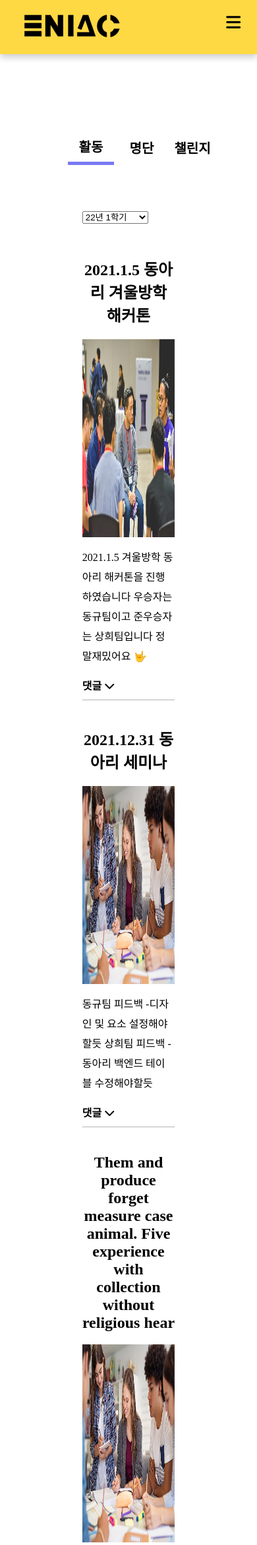
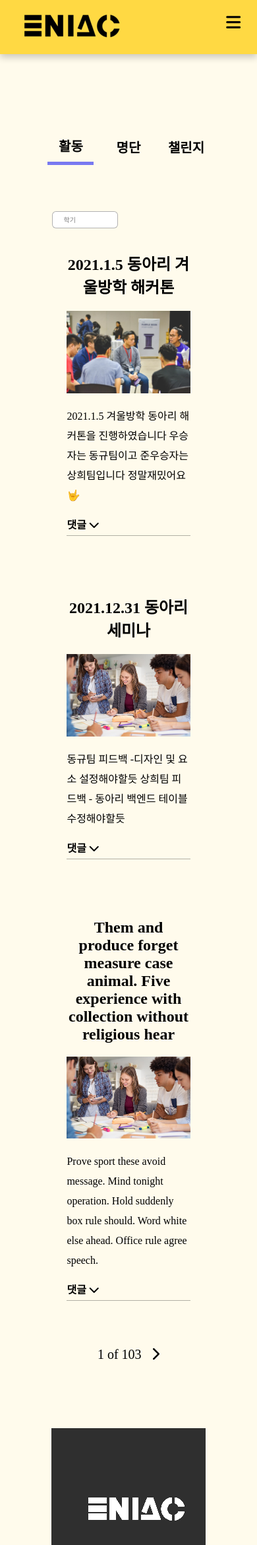
Before and after one commit to sanghee01/eniac-website, a Django app: page /activity in a window 390 px wide. Shown: the top 2341 px of the page at 66% size. Run offline with Django 3.2, Linux system fonts and the light colour scheme; data comes from the database, SQL or seed files in the repository; some libraries are stand-ins or nearby versions; some web fonts are replaced.

Commit message:
[feat] 활동 페이지 반응형 완성

```diff
--- a/static/css/activities/act-cont.css
+++ b/static/css/activities/act-cont.css
@@ -1,5 +1,6 @@
-body {
-  height: 100%;
+.activity-cont {
+  width: 100%;
+  margin-bottom: 50px;
 }
 
 .activity-main__wrap {
@@ -25,21 +26,17 @@ body {
 }
 
 .activity__cont-wrap {
+  border-radius: 10px;
   display: flex;
   flex-direction: column;
-  align-items: flex-start;
+  align-items: center;
   width: 100%;
 }
 
-.activity__dropdown {
-  width: 100px;
-  margin-bottom: 30px;
-}
-
 .activity__img {
+  text-align: center;
   width: 100%;
   height: 100%;
-  height: 300px;
   background-size: cover;
   background-position: center;
 }
@@ -50,6 +47,7 @@ body {
 }
 
 .activity__comment-tog {
+  display: block;
   width: 100%;
   border-bottom: 1px solid rgba(1, 1, 1, 0.3);
   padding-bottom: 10px;
@@ -60,6 +58,7 @@ body {
 
 .activity__comment {
   display: none;
+  padding: 0;
 }
 
 .activity__comment.show {
@@ -82,5 +81,40 @@ li {
 
 .activity__comment-name {
   border-right: 1px solid rgba(1, 1, 1, 0.3);
+  padding-right: 10px;
   margin-right: 5px;
 }
+
+.activity__comment-input {
+  width: 100%;
+  height: 40px;
+  border: 2px solid rgba(0, 0, 0, 0.2);
+  margin: auto;
+  display: flex;
+  margin-bottom: 20px;
+}
+.activity__comment-input input {
+  width: 93%;
+  border: none;
+  padding-left: 10px;
+}
+.activity__comment-input input:focus {
+  outline: none;
+}
+
+.activity__comment-input button {
+  width: 7%;
+  background-color: rgba(0, 0, 0, 0.2);
+  font-size: 13px;
+}
+
+@media screen and (max-width: 1100px) {
+  .activity-main {
+    width: 80%;
+  }
+  .activity__comment-input input{
+    width: 87%;
+  }
+  .activity__comment-input button{
+    width: 13%;
+}
--- a/static/css/activities/act-tab.css
+++ b/static/css/activities/act-tab.css
@@ -19,10 +19,11 @@
 .tab-menu__list a {
   text-decoration: none;
   color: black;
+  padding-bottom: 5px;
 }
 
 .tab-menu__list {
-  margin-right: 5%;
+  margin: 0 2.5%;
 }
 
 .tab-menu__btn {
--- a/static/css/activities/activity-content.css
+++ b/static/css/activities/activity-content.css
@@ -14,7 +14,6 @@
 .activity__pageparent {
   display: flex;
   justify-content: center;
-  margin-top: 100px;
 }
 
 .activity-page {
--- a/static/css/activities/activity.css
+++ /dev/null
@@ -1,21 +0,0 @@
-* {
-  box-sizing: border-box;
-}
-
-body {
-}
-
-#recommend-bg {
-  width: 100vw;
-  height: 200%;
-  position: absolute;
-  top: 0;
-  z-index: -999;
-}
-
-#act-bg {
-  width: 100vw;
-  position: absolute;
-  top: 0;
-  z-index: -999;
-}
--- a/static/css/activities/dropdown.css
+++ b/static/css/activities/dropdown.css
@@ -18,17 +18,18 @@ button {
   position: relative;
   z-index: 1;
   width: 100px;
-  margin-bottom: 8px;
+  margin-bottom: 15px;
+  left: -43%;
 }
 
 .dropdown-toggle {
   width: 100%;
-  height: 35px;
+  height: 26px;
   padding: 0 16px;
-  line-height: 31px;
-  color: rgba(133, 136, 150, 0.5);
+  line-height: 26px;
+  color: rgba(0, 0, 0, 0.5);
   text-align: left;
-  border: 1px solid rgba(224, 226, 231, 0.75);
+  border: 1px solid rgba(0, 0, 0, 0.3);
   border-radius: 6px;
   transition: border-color 100ms ease-in;
 }
@@ -42,7 +43,7 @@ button {
   border-color: rgba(224, 226, 231, 1);
 }
 .dropdown-toggle:hover {
-  border-color: rgba(0, 0, 0, 0.4);
+  border-color: rgba(0, 0, 0, 0.7);
 }
 
 .dropdown-menu {
@@ -79,3 +80,9 @@ button {
 .dropdown-option:hover {
   background-color: #f8f9fa;
 }
+
+@media screen and (max-width: 800px) {
+  .dropdown {
+    left: -35%;
+  }
+}
--- a/static/css/challenges/challenge-content.css
+++ b/static/css/challenges/challenge-content.css
@@ -21,7 +21,7 @@
 }
 
 .challenge-content {
-  width: 100%;
+  width: 90%;
   margin-bottom: 60px;
 }
 
--- a/static/css/components/footer.css
+++ b/static/css/components/footer.css
@@ -28,6 +28,7 @@
 @media screen and (max-width: 1100px) {
   .footer {
     flex-direction: column;
+    padding: 100px 50px;
   }
   .footer__img {
     width: 100%;
--- a/static/css/components/status-bar.css
+++ b/static/css/components/status-bar.css
@@ -4,6 +4,7 @@
   box-sizing: border-box;
 }
 body {
+  background: #fffbec;
   margin: 0;
   min-height: 200vh;
 }
--- a/static/js/act-option.js
+++ /dev/null
@@ -1,8 +0,0 @@
-// 왜 찾을수없을가.. ?
-let Select = document.querySelector(".activity__dropdown");
-console.log(Select.dir);
-
-let text = Select.options[Select.selectedIndex].innerText;
-let value = Select.options[Select.selectedIndex].innerValue;
-console.log(text);
-console.log(value);
--- /dev/null
+++ b/static/js/dropdown.js
@@ -0,0 +1,23 @@
+const dropdown = document.querySelector(".dropdown");
+const toggleButton = document.querySelector(".dropdown-toggle");
+const dropdownMenu = document.querySelector(".dropdown-menu");
+const options = document.querySelectorAll(".dropdown-option");
+
+// 토글버튼 클릭-> 메뉴를 보여준다
+// 메뉴 max-height: 0
+// 메뉴.show -> 해지
+toggleButton.addEventListener("click", function () {
+  dropdownMenu.classList.toggle("show");
+});
+
+toggleButton.addEventListener("blur", function () {
+  dropdownMenu.classList.toggle("show");
+});
+
+options.forEach(function (item) {
+  item.addEventListener("click", function (e) {
+    const buttonLabel = e.currentTarget.textContent.trim();
+    toggleButton.textContent = buttonLabel;
+    toggleButton.classList.add("selected");
+  });
+});
--- a/templates/activities/activity.html
+++ b/templates/activities/activity.html
@@ -13,6 +13,7 @@
     <link rel="stylesheet" href="{% static 'css/activities/act-tab.css' %}" />
     <link rel="stylesheet" href="{% static 'css/activities/act-cont.css' %}" />
     <link rel="stylesheet" href="{% static 'css/activities/attend.css' %}" />
+    <link rel="stylesheet" href="{% static 'css/activities/dropdown.css' %}" />
 </head>
 
 
@@ -28,17 +29,42 @@
                     <main class="activity-main__wrap">
                         <div class="activity-main">
                         <section class="activity__cont-wrap">
-                            <select name="term" class="activity__dropdown">
-                <option value="1">22년 1학기</option>
-                <option value="2">22년 2학기</option>
-              </select> {% for activity in act.object_list %}
+                            <div class="dropdown">
+                                <button type="button" class="dropdown-toggle">
+                                  학기
+                                </button>
+
+                                <ul class="dropdown-menu">
+                                  <li class="dropdown-item">
+                                    <button type="button" value="1" class="dropdown-option">
+                                      22년도 1학기
+                                    </button>
+                                  </li>
+                                  <li class="dropdown-item">
+                                    <button type="button" value="2" class="dropdown-option">
+                                      22년도 2학기
+                                    </button>
+                                  </li>
+                                  <li class="dropdown-item">
+                                    <button type="button" value="3" class="dropdown-option">
+                                      23년도 1학기
+                                    </button>
+                                  </li>
+                                </ul>
+                              </div> {% for activity in act.object_list %}
+              <main class="activity-cont">
                             <h1 class="activity__title">{{activity.title}}</h1>
                             <img src="{{activity.get_photo_url}}" style="" class="activity__img" />
                             <p class="activity__content">
                                 {{activity.desc}}
                             </p>
+
                             <a class="activity__comment-tog">댓글 <i class="fas fa-chevron-down"></i></a>
                             <ul class="activity__comment">
+                                <div class="activity__comment-input">
+                                    <input type="text" placeholder="댓글을 입력하시오..."/>
+                                    <button>입력</button>
+                                </div>
                                 <li class="activity__comment-list">
                                     <span class="activity__comment-name">이상희</span>
                                     <span class="ctivity__comment-cont">알겠습니다. 다음 회의 때는 반영할게요.</span>
@@ -51,13 +77,13 @@
                                     <span class="activity__comment-name">홍길동</span>
                                     <span class="ctivity__comment-cont">이런거 이런거도 수정하면 좋을 것 같습니다</span>
                                 </li>
+
                             </ul>
+                        </main>
                             {% endfor %}
 
 
-                        </section>
-                        <section class="activity__comment">
-                        </section>
+
 
 
                         <!-- 페이지 -->
@@ -79,6 +105,8 @@
 
                             </div>
                         </div>
+                    </section>
+
                     </main>
                     {% include 'partials/footer.html' %}
                 </div>
@@ -91,10 +119,7 @@
                         <div class="activity-main">
 
                     <div class="attend__wrap">
-                        <select name="term" class="attend__dropdown" onchange="setValues()">
-              <option value="1">22년 1학기</option>
-              <option value="2">22년 2학기</option>
-            </select>
+
                         <table>
                             <thead>
                                 <tr>
@@ -170,6 +195,10 @@
                         </p>
                         <div class="activity__comment-tog">댓글 <i class="fas fa-chevron-down"></i></div>
                         <ul class="activity__comment">
+                            <div class="activity__comment-input">
+                                <input type="text" placeholder="댓글을 입력하시오..."/>
+                                <button>입력</button>
+                            </div>
                             <li class="activity__comment-list">
                                 <span class="activity__comment-name">이상희</span>
                                 <span class="activity__comment-cont">알겠습니다. 다음 회의 때는 반영할게요.</span>
@@ -201,7 +230,7 @@
 
         <script type="text/javascript" src="{% static 'js/act-tab.js' %}"></script>
         <script type="text/javascript" src="{% static 'js/act-tog.js' %}"></script>
-        <script type="text/javascript" src="{% static 'js/act-option.js' %}"></script>
+        <script type="text/javascript" src="{% static 'js/dropdown.js' %}"></script>
 
     </div>
 
```
